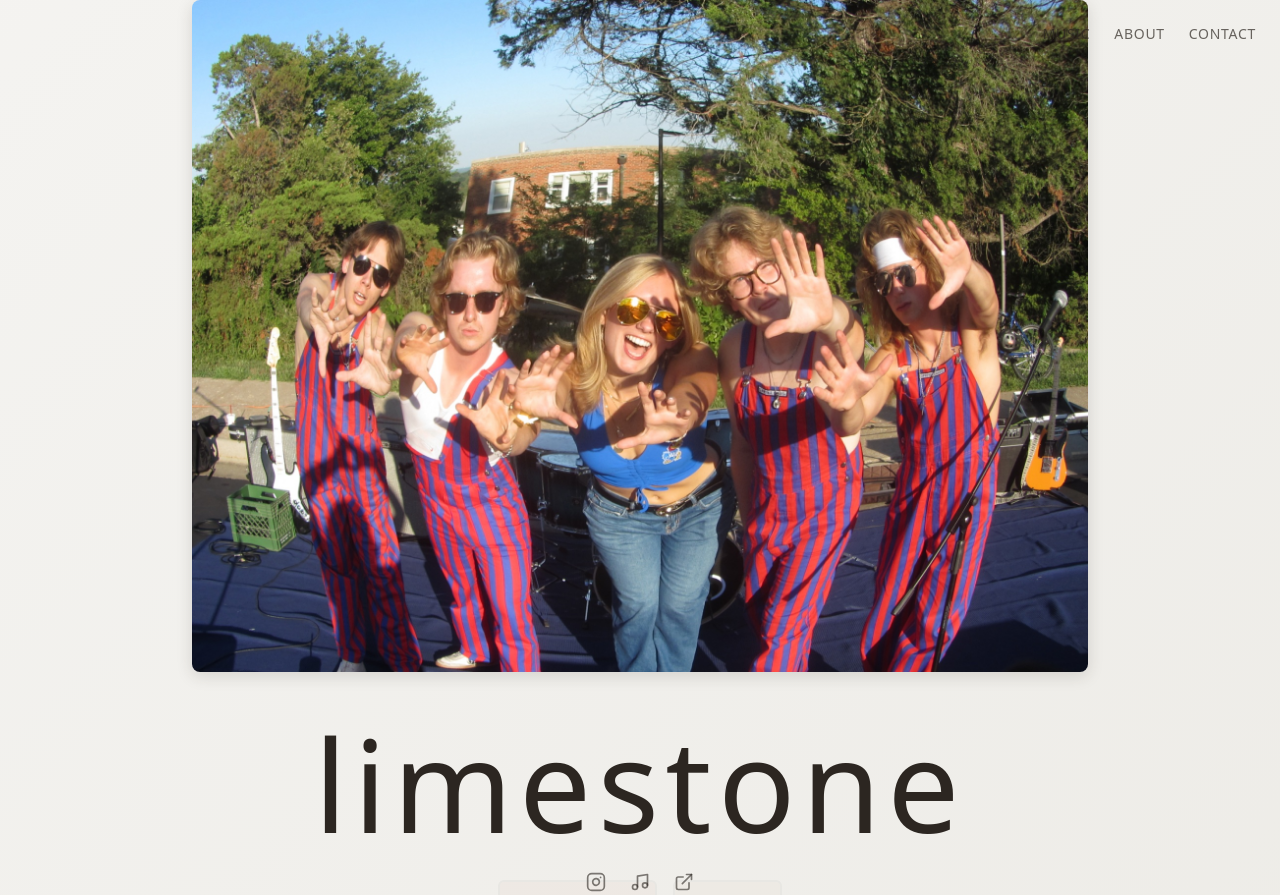
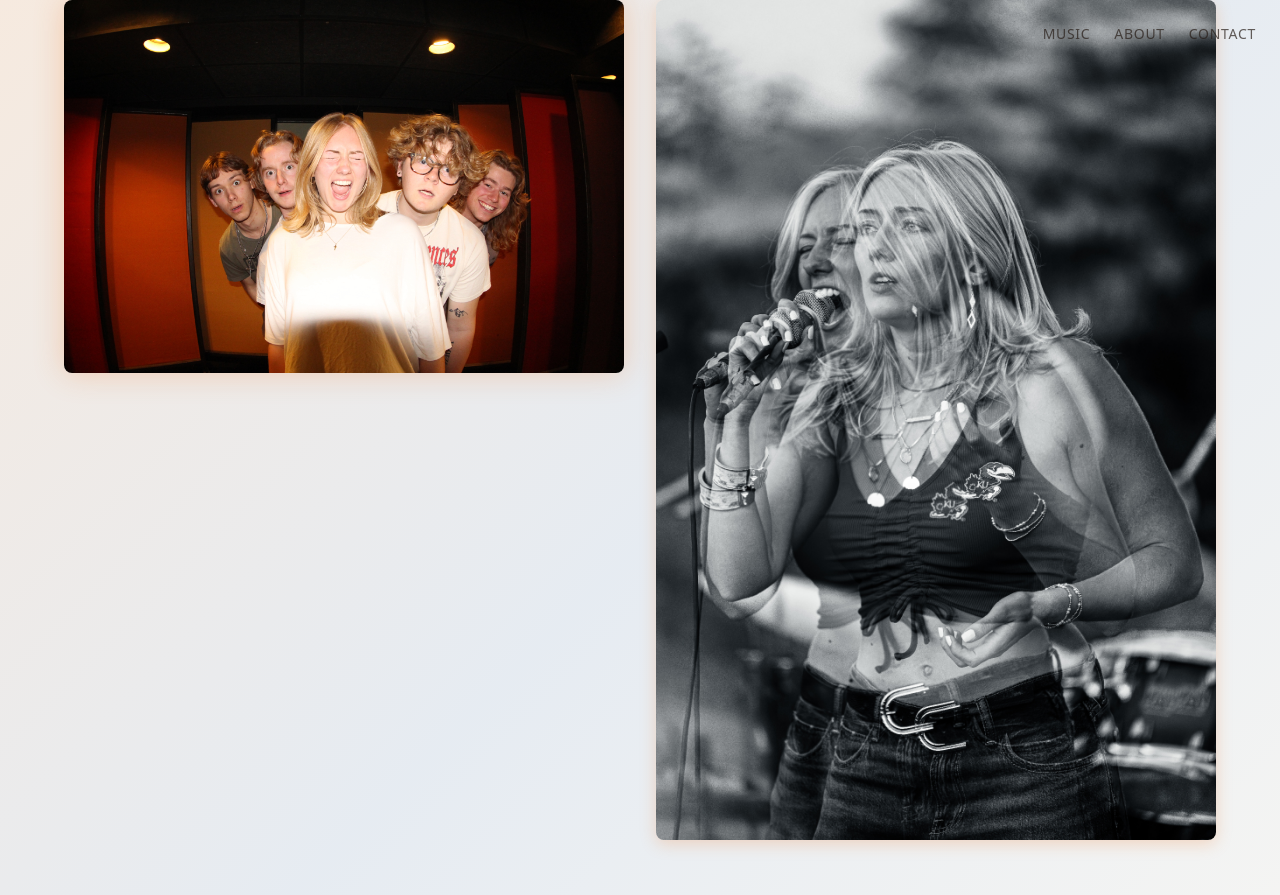
Before and after one commit to SpencerTimkar/limestone-soundstage, a React (Vite) app: page / in a window 1280 px wide. Shown: the top 895 px of the page. Built offline with nearby package versions, Linux system fonts and the light colour scheme.

Commit message:
Add color and vibe
Incorporate new photos and add more color and vibe to the website. Update merch store and TikTok links.

```diff
--- a/src/components/Hero.tsx
+++ b/src/components/Hero.tsx
@@ -20,13 +20,20 @@ const Hero = () => {
       </nav>
 
       <div className="container mx-auto px-6 text-center z-10">
-        {/* Band Photo */}
+        {/* Band Photos */}
         <div className="mb-12 animate-fade-in">
-          <img
-            src="/lovable-uploads/df46aa76-dfcb-435d-8d54-0b15b0deb4d2.png"
-            alt="Limestone Band - The Coolest Funniest Hottest Band in Lawrence, Kansas"
-            className="mx-auto max-w-4xl w-full rounded-lg shadow-soft"
-          />
+          <div className="grid md:grid-cols-2 gap-8 max-w-6xl mx-auto">
+            <img
+              src="/lovable-uploads/b1d6bb1a-9469-4769-8d08-964e271695e2.png"
+              alt="Limestone Band - Fun and energetic band from Lawrence, Kansas"
+              className="w-full rounded-lg shadow-glow hover:shadow-soft transition-smooth"
+            />
+            <img
+              src="/lovable-uploads/abf9aec8-d4b1-4606-827f-1375086025f2.png"
+              alt="Limestone Band live performance"
+              className="w-full rounded-lg shadow-soft hover:shadow-glow transition-smooth"
+            />
+          </div>
         </div>
 
         {/* Band Name - Large and Simple */}
@@ -39,10 +46,10 @@ const Hero = () => {
         {/* Simple Call to Action */}
         <div className="flex flex-wrap gap-4 justify-center animate-fade-in">
           <Button
-            variant="outline"
+            variant="default"
             size="lg"
             asChild
-            className="border-2 bg-accent/10 hover:bg-accent/20"
+            className="bg-gradient-warm hover:shadow-glow transition-smooth"
           >
             <a
               href="https://open.spotify.com/artist/60Ms8qhGHWJAeZgbOA6Dyq"
@@ -58,7 +65,7 @@ const Hero = () => {
             variant="outline"
             size="lg"
             asChild
-            className="border-2 bg-secondary/20 hover:bg-secondary/30"
+            className="border-2 border-primary text-primary hover:bg-primary hover:text-primary-foreground"
           >
             <a
               href="https://limestoneband.printify.me/"
@@ -79,7 +86,7 @@ const Hero = () => {
             href="https://www.instagram.com/limestone.music/"
             target="_blank"
             rel="noopener noreferrer"
-            className="text-foreground/60 hover:text-foreground transition-smooth"
+            className="text-foreground/60 hover:text-accent transition-smooth"
           >
             <Instagram className="w-5 h-5" />
           </a>
@@ -87,7 +94,7 @@ const Hero = () => {
             href="https://www.tiktok.com/@limestone.music"
             target="_blank"
             rel="noopener noreferrer"
-            className="text-foreground/60 hover:text-foreground transition-smooth"
+            className="text-foreground/60 hover:text-primary transition-smooth"
           >
             <Music className="w-5 h-5" />
           </a>
@@ -95,7 +102,7 @@ const Hero = () => {
             href="https://linktr.ee/limestonemusic"
             target="_blank"
             rel="noopener noreferrer"
-            className="text-foreground/60 hover:text-foreground transition-smooth"
+            className="text-foreground/60 hover:text-secondary transition-smooth"
           >
             <ExternalLink className="w-5 h-5" />
           </a>
--- a/src/index.css
+++ b/src/index.css
@@ -8,29 +8,30 @@ All colors MUST be HSL.
 
 @layer base {
   :root {
-    /* Clean, minimal palette inspired by Flipturn */
-    --background: 45 15% 95%;
-    --foreground: 30 15% 15%;
+    /* Vibrant palette with warm energy */
+    --background: 45 20% 96%;
+    --foreground: 25 25% 12%;
 
-    --card: 45 15% 98%;
-    --card-foreground: 30 15% 15%;
+    --card: 45 25% 98%;
+    --card-foreground: 25 25% 12%;
 
-    --popover: 45 15% 98%;
-    --popover-foreground: 30 15% 15%;
+    --popover: 45 25% 98%;
+    --popover-foreground: 25 25% 12%;
 
-    /* Primary: Muted Blue */
-    --primary: 210 20% 30%;
-    --primary-foreground: 45 15% 95%;
+    /* Primary: Warm Orange */
+    --primary: 25 85% 55%;
+    --primary-foreground: 45 20% 96%;
 
-    /* Secondary: Warm Earth Tone */
-    --secondary: 25 30% 85%;
-    --secondary-foreground: 30 15% 25%;
+    /* Secondary: Electric Blue */
+    --secondary: 215 75% 60%;
+    --secondary-foreground: 45 20% 96%;
 
-    --muted: 45 10% 88%;
-    --muted-foreground: 30 10% 45%;
+    --muted: 45 15% 85%;
+    --muted-foreground: 25 15% 45%;
 
-    --accent: 15 35% 75%;
-    --accent-foreground: 30 15% 25%;
+    /* Accent: Vibrant Coral */
+    --accent: 15 75% 65%;
+    --accent-foreground: 45 20% 96%;
 
     --destructive: 0 65% 55%;
     --destructive-foreground: 45 15% 95%;
@@ -41,13 +42,15 @@ All colors MUST be HSL.
 
     --radius: 0.5rem;
 
-    /* Subtle gradients for minimal design */
-    --gradient-hero: linear-gradient(135deg, hsl(var(--background)), hsl(45 15% 92%));
-    --gradient-accent: linear-gradient(135deg, hsl(var(--accent)), hsl(var(--secondary)));
+    /* Vibrant gradients with energy */
+    --gradient-hero: linear-gradient(135deg, hsl(25 85% 55% / 0.1), hsl(215 75% 60% / 0.1), hsl(var(--background)));
+    --gradient-accent: linear-gradient(135deg, hsl(var(--primary)), hsl(var(--accent)));
+    --gradient-warm: linear-gradient(135deg, hsl(25 85% 55%), hsl(15 75% 65%));
 
-    /* Minimal shadows */
-    --shadow-subtle: 0 2px 8px hsl(30 15% 15% / 0.1);
-    --shadow-soft: 0 4px 16px hsl(30 15% 15% / 0.15);
+    /* Colorful shadows */
+    --shadow-subtle: 0 2px 8px hsl(25 85% 55% / 0.15);
+    --shadow-soft: 0 4px 16px hsl(25 85% 55% / 0.25);
+    --shadow-glow: 0 0 30px hsl(var(--primary) / 0.3);
 
     /* Clean transitions */
     --transition-smooth: all 0.2s ease;
@@ -142,6 +145,14 @@ All colors MUST be HSL.
     background: var(--gradient-accent);
   }
 
+  .bg-gradient-warm {
+    background: var(--gradient-warm);
+  }
+
+  .shadow-glow {
+    box-shadow: var(--shadow-glow);
+  }
+
   .shadow-subtle {
     box-shadow: var(--shadow-subtle);
   }
```
Also changed, not shown: public/lovable-uploads/abf9aec8-d4b1-4606-827f-1375086025f2.png (added), public/lovable-uploads/b1d6bb1a-9469-4769-8d08-964e271695e2.png (added).
